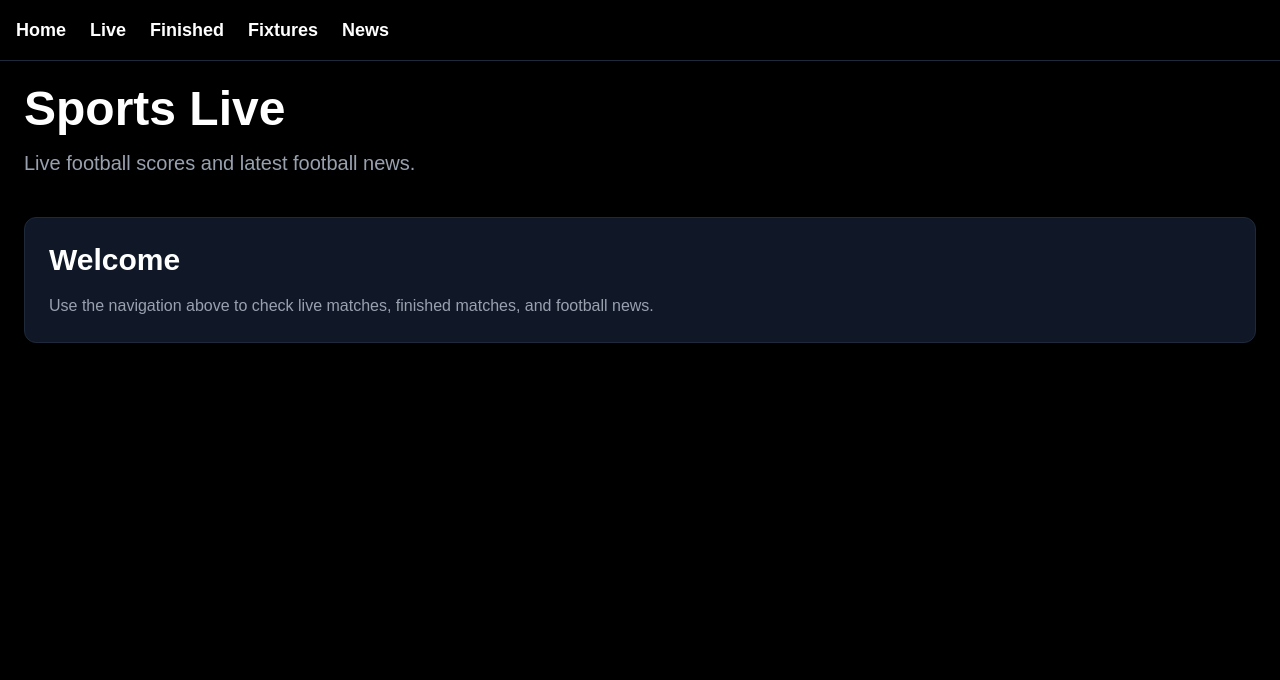
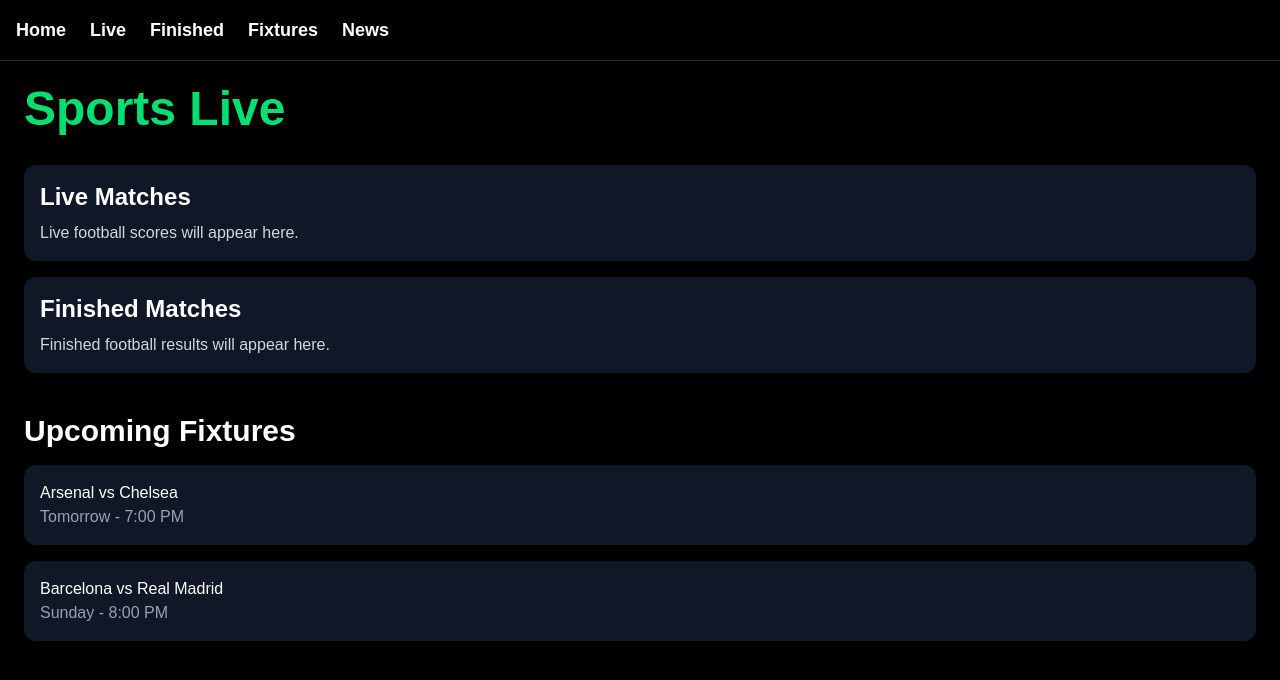
Before and after one commit to amankwanorbenard2-netizen/sports-live, a Next.js app: page / in a window 1280 px wide. Shown: the top 680 px of the page. Built offline with nearby package versions, Linux system fonts and the light colour scheme.

Commit message:
added homepage fixtures

```diff
--- a/app/page.js
+++ b/app/page.js
@@ -1,22 +1,55 @@
-export default function Home() {
+export default function HomePage() {
   return (
-    <main className="p-6">
-      <div className="mb-10">
-        <h1 className="text-5xl font-bold mb-4">Sports Live</h1>
+    <div className="min-h-screen bg-black text-white p-6">
+      <h1 className="text-5xl font-bold mb-8 text-green-400">
+        Sports Live
+      </h1>
 
-        <p className="text-gray-400 text-xl">
-          Live football scores and latest football news.
+      <div className="bg-gray-900 p-4 rounded-xl mb-4">
+        <h2 className="text-2xl font-bold mb-2">
+          Live Matches
+        </h2>
+
+        <p className="text-gray-300">
+          Live football scores will appear here.
         </p>
       </div>
 
-      <div className="bg-gray-900 p-6 rounded-xl border border-gray-800">
-        <h2 className="text-3xl font-bold mb-4">Welcome</h2>
+      <div className="bg-gray-900 p-4 rounded-xl mb-4">
+        <h2 className="text-2xl font-bold mb-2">
+          Finished Matches
+        </h2>
 
-        <p className="text-gray-400">
-          Use the navigation above to check live matches, finished matches,
-          and football news.
+        <p className="text-gray-300">
+          Finished football results will appear here.
         </p>
       </div>
-    </main>
+
+      <div className="mt-10">
+        <h2 className="text-3xl font-bold text-white mb-4">
+          Upcoming Fixtures
+        </h2>
+
+        <div className="bg-gray-900 p-4 rounded-xl mb-4">
+          <p className="text-white">
+            Arsenal vs Chelsea
+          </p>
+
+          <p className="text-gray-400">
+            Tomorrow - 7:00 PM
+          </p>
+        </div>
+
+        <div className="bg-gray-900 p-4 rounded-xl mb-4">
+          <p className="text-white">
+            Barcelona vs Real Madrid
+          </p>
+
+          <p className="text-gray-400">
+            Sunday - 8:00 PM
+          </p>
+        </div>
+      </div>
+    </div>
   );
 }
```
